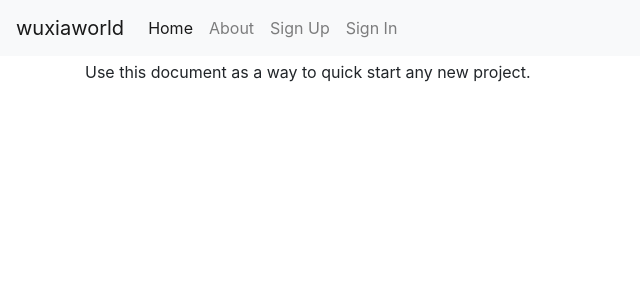
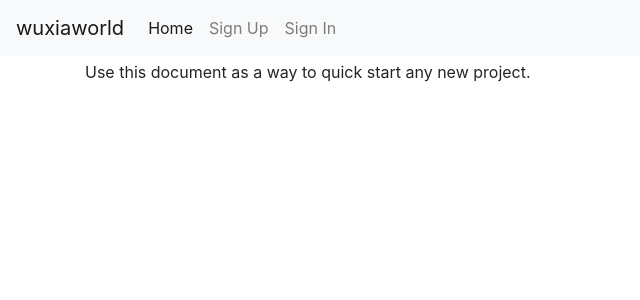
Before and after one commit to mesmerlord/wuxiaworldBackend, a Django app: template wuxiaworld/templates/pages/about.html in a window 1280 px wide. Shown: the top 300 px of the page, without its empty margins (0-640 px from the left). Run offline with Django 3.2, Linux system fonts and the light colour scheme; the template is opened without the code that fills it, so the values that code supplies are empty; parts of the project's set-up code (start-up, migrations or seed data) failed here and were passed over; some libraries are stand-ins or nearby versions.

Commit message:
Fixing sentry

```diff
--- a/wuxiaworld/templates/base.html
+++ b/wuxiaworld/templates/base.html
@@ -55,9 +55,6 @@
             <li class="nav-item active">
               <a class="nav-link" href="{% url 'home' %}">Home <span class="sr-only">(current)</span></a>
             </li>
-            <li class="nav-item">
-              <a class="nav-link" href="{% url 'about' %}">About</a>
-            </li>
             {% if request.user.is_authenticated %}
               <li class="nav-item">
                 {# URL provided by django-allauth/account/urls.py #}
```
